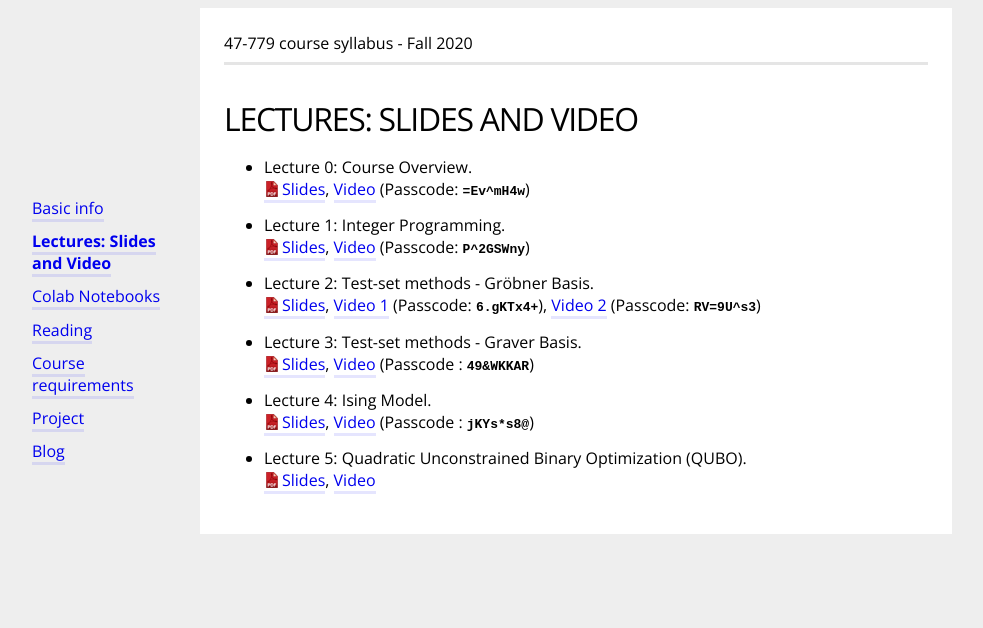
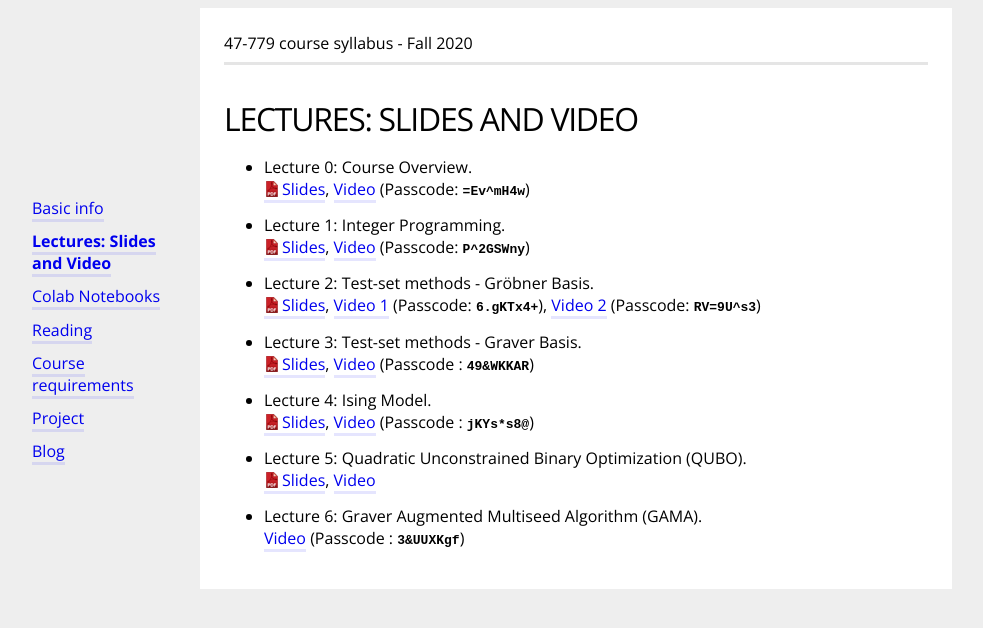
Before and after one commit to bernalde/QuIP, a Jekyll site: the page built from lecture.md, in a window 1280 px wide. Shown: the top 628 px of the page, without its empty margins (64-1047 px from the left). Built offline with Jekyll 4.4.1, drawn with Linux system fonts in a browser that asks for light colours.

Commit message:
Updates from Lecture 6

```diff
--- a/lecture.md
+++ b/lecture.md
@@ -38,3 +38,7 @@ Here you can access all the lecture slides and videos.
 - Lecture 5: Quadratic Unconstrained Binary Optimization (QUBO).<br>
 <a href="slides/47-779 Lecture 5 - Quadratic Unconstrained Binary Optimization (QUBO).pdf" download>Slides</a>,
 [Video](https://youtu.be/v3D5jxi_2wM)
+
+- Lecture 6: Graver Augmented Multiseed Algorithm (GAMA).<br>
+[Video](https://cmu.zoom.us/rec/share/_oLw25EljDXFHdjcg3LQdHD09pdyNDQua8kKv9vEUnlxKbRk1XmsFXdGegiajaky.cfnaZLsRitlNKoNL)
+(Passcode : <kbd><strong>3&UUXKgf</strong></kbd>)
```
Also changed, not shown: colab.md (+3 -0 lines).
